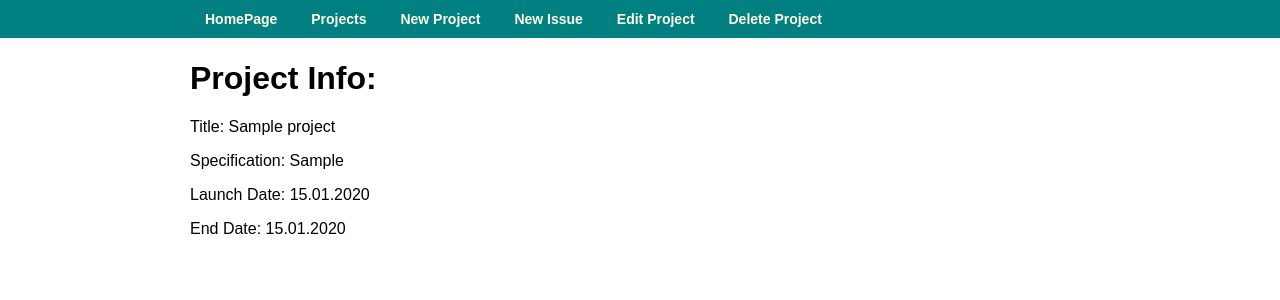
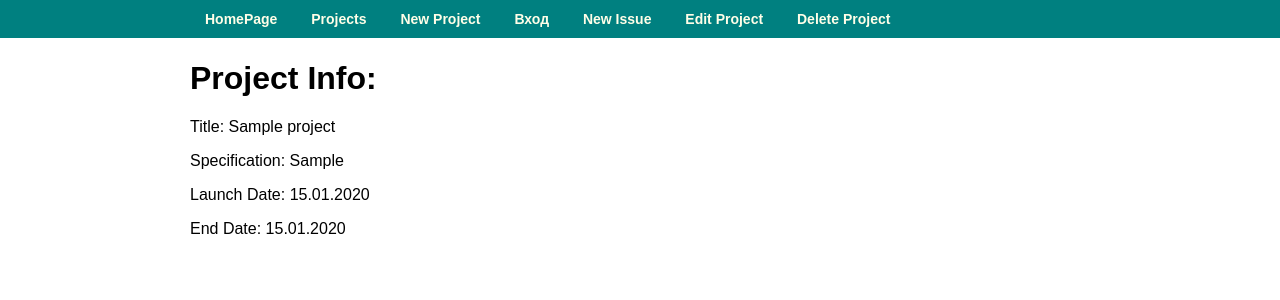
Before and after one commit to Colorados/IssueTracker, a Django app: page /projects/1/ in a window 1280 px wide. Shown: the top 300 px of the page. Run offline with Django 3.2, Linux system fonts and the light colour scheme; tables that the repository leaves empty hold one stand-in row (values such as "Sample post"); parts of the project's set-up code (start-up, migrations or seed data) failed here and were passed over; some libraries are stand-ins or nearby versions.

Commit message:
Добавлен шаблон с кнопкой выхода/входа в профиль пользователя

```diff
--- a/source/issue_tracker/templates/base.html
+++ b/source/issue_tracker/templates/base.html
@@ -17,6 +17,13 @@
             <li><a href="{% url 'home' %}">HomePage</a></li>
             <li><a href="{% url 'project_list_view' %}">Projects</a></li>
             <li><a href="{% url 'project_create' %}">New Project</a></li>
+            {% if user.is_authenticated %}
+                {% block menu_links %}{% endblock %}
+                <li class="menu-right"><a href="{% url 'logout' %}" class="nav-link">Выход</a></li>
+{#               <li class="menu-right">Привет, {{ user.username }}!</li>#}
+            {% else %}
+                <li class="menu-right"><a href="{% url 'login' %}" class="nav-link">Вход</a></li>
+            {% endif %}
             {% block menu %}  {% endblock %}
         </ul>
     </div>
```
